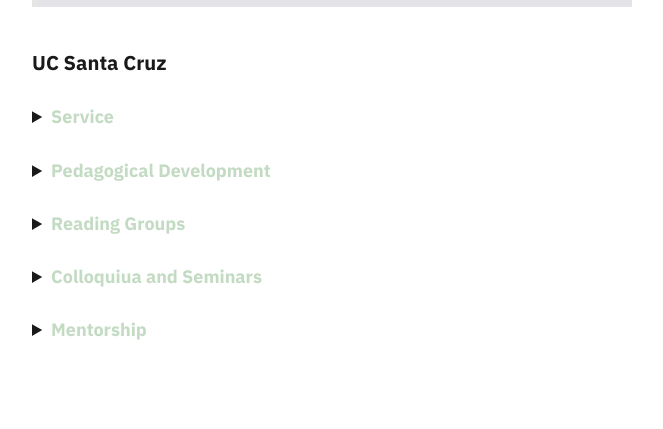
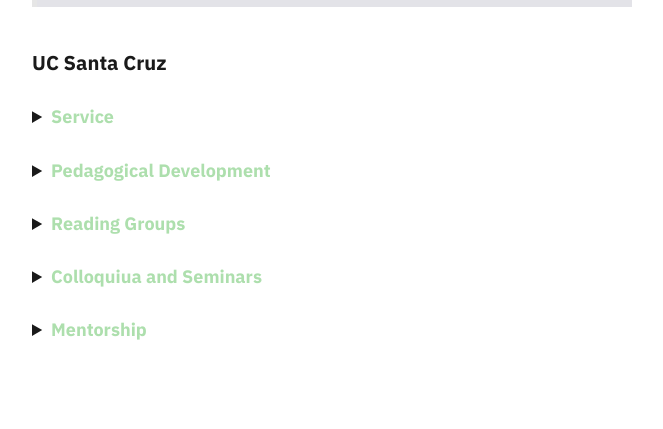
Before and after one commit to junkquill/junkquill.github.io, a Jekyll site: the page built from _pages/activities.md, in a window 1280 px wide. Shown: the part 288-717 px from the top of the page, without its empty margins (308-971 px from the left). Built offline with Jekyll 4.4.1, drawn with Linux system fonts in a browser that asks for light colours.

Commit message:
sec-hl-5

```diff
--- a/_pages/activities.md
+++ b/_pages/activities.md
@@ -17,7 +17,7 @@
 ### UC Santa Cruz
 
 <details>
-    <summary><b style="color:#c3dbc3">Service</b></summary>
+    <summary><b style="color:#addfad">Service</b></summary>
 
 <ul style="line-height:180%">
 
@@ -36,7 +36,7 @@
 <!-- --------------------------------------------------- -->
 
 <details>
-    <summary><b style="color:#c3dbc3">Pedagogical Development</b></summary>
+    <summary><b style="color:#addfad">Pedagogical Development</b></summary>
 
 <ul style="line-height:180%">
 
@@ -55,7 +55,7 @@
 <!-- --------------------------------------------------- -->
 
 <details>
-    <summary><b style="color:#c3dbc3">Reading Groups</b></summary>
+    <summary><b style="color:#addfad">Reading Groups</b></summary>
 
 <ul style="line-height:150%">
 
@@ -91,7 +91,7 @@
 <!-- --------------------------------------------------- -->
 
 <details>
-    <summary><b style="color:#c3dbc3">Colloquiua and Seminars</b></summary>
+    <summary><b style="color:#addfad">Colloquiua and Seminars</b></summary>
 
 <ul style="line-height:180%">
 
@@ -110,7 +110,7 @@
 <!-- --------------------------------------------------- -->
 
 <details>
-    <summary><b style="color:#c3dbc3">Mentorship</b></summary>
+    <summary><b style="color:#addfad">Mentorship</b></summary>
 
 <ul style="line-height:180%">
 
```
